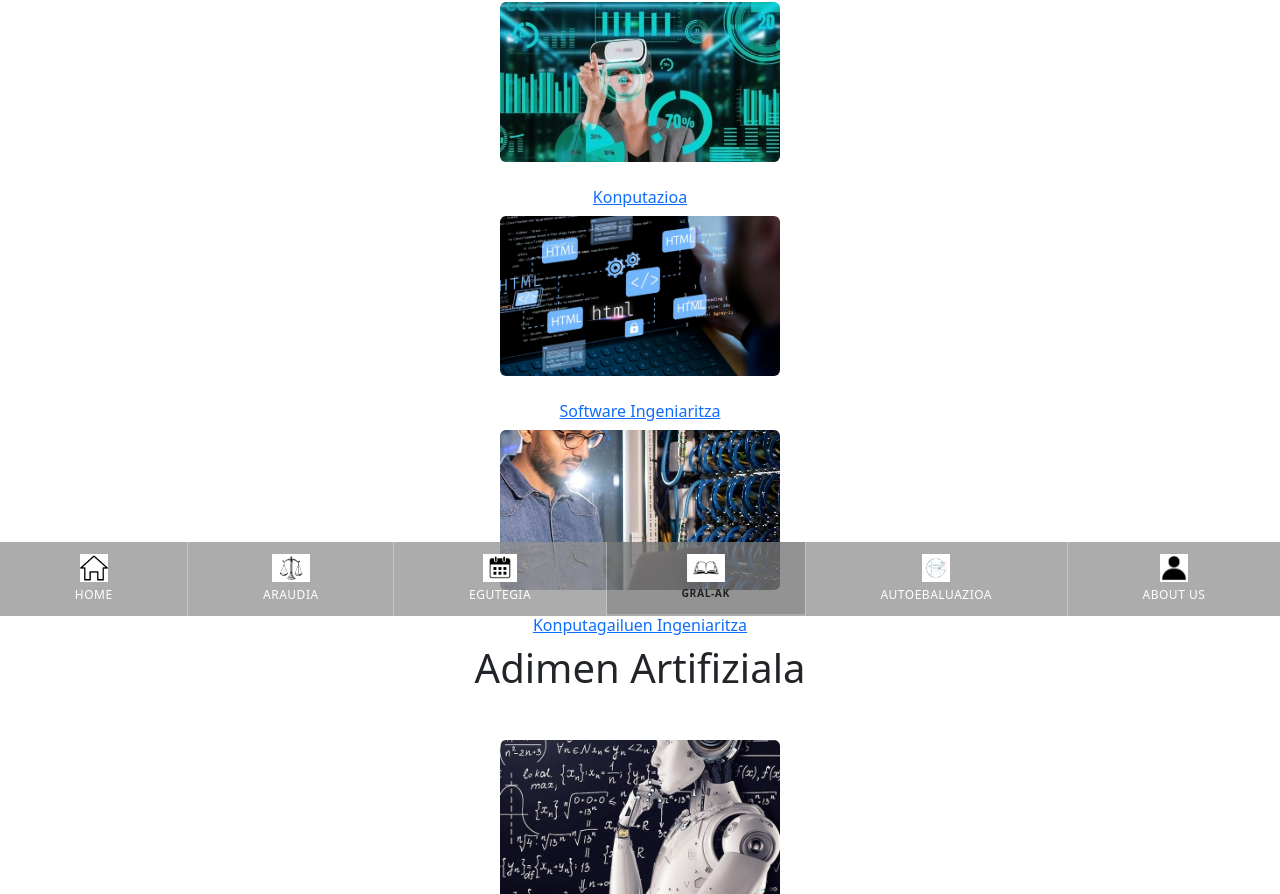
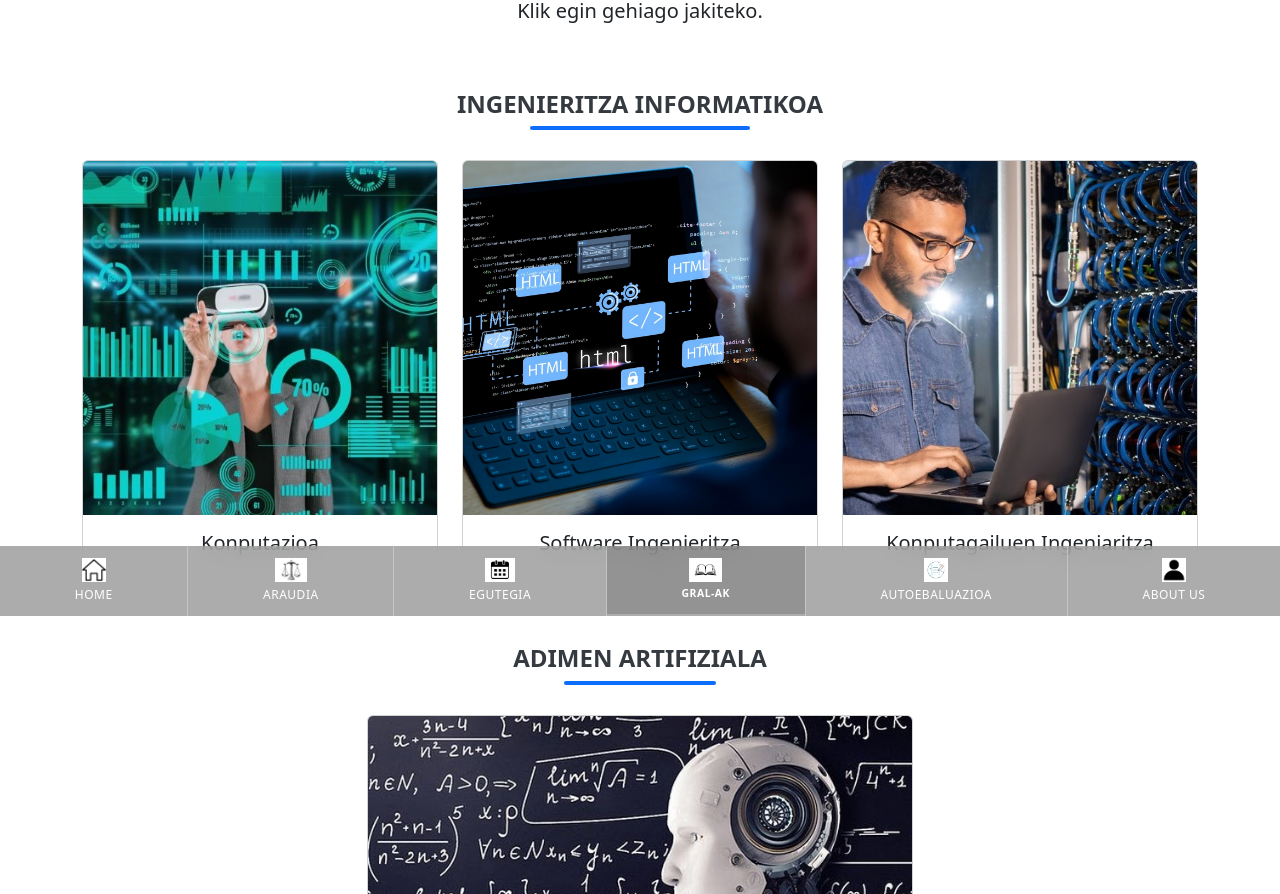
Before and after one commit to UrtziE/PKE_BOOTSTRAP, a website: page gral.html in a window 1280 px wide. Shown: the part 184-1078 px from the top of the page. Drawn offline with nearby package versions, Linux system fonts and the light colour scheme.

Commit message:
Aurreko Urteko gral-ak hobetuta

```diff
--- a/gral.html
+++ b/gral.html
@@ -5,69 +5,63 @@
     <meta name="viewport" content="width=device-width, initial-scale=1">
     <title>Ingeniaritza Informatikoa</title>
 
-    <!-- Bootstrap -->
+
     <link href="https://cdn.jsdelivr.net/npm/bootstrap@5.3.3/dist/css/bootstrap.min.css" rel="stylesheet">
+    <link rel="stylesheet" href="css/navig.css">
 
     <style>
-        body {
-            display: flex;
-            flex-direction: column;
-            min-height: 100vh;
-            padding-bottom: 100px;
-        }
 
         main {
             flex: 1;
         }
+        .gallery-img {
+            width: 100%;
+            height: 200px;
+            object-fit: cover;
+            border-radius: 8px;
+        }
+        .card-link {
+            text-decoration: none;
+            color: inherit;
 
-        .bottom-nav-blue {
-            background-color: rgba(147, 146, 147, 0.76);
+        }
+        .card-link .card {
+
+            transition: transform 0.2s ease-in-out, box-shadow 0.2s ease-in-out;
+        }
+        .card-link:hover .card {
+            transform: translateY(-5px);
+            box-shadow: 0 8px 16px rgba(0,0,0,0.15);
         }
 
-        .bottom-nav-blue .nav-link {
-            color: #ffffff;
-            padding-top: 0.75rem;
-            padding-bottom: 0.75rem;
-            transition: background-color 0.2s ease;
+
+        .menu-card-link .card {
+            border: none;
+        }
+        .menu-card-link .bi {
+            color: #0d6efd;
+        }
+        .titulo-selekzioa{
+            color: #343a40;
+            font-weight: 800;
+            text-transform: uppercase;
+            margin: 40px 0 30px 0;
+            position: relative;
+            display: inline-block;
         }
 
-        .bottom-nav-blue .nav-link:hover {
-            background-color: rgba(255, 255, 255, 0.1);
+
+        .titulo-selekzioa::after {
+            content: '';
+            display: block;
+            width: 60%;
+            height: 4px;
+            background-color: #0d6efd;
+            margin: 8px auto 0;
+            border-radius: 2px;
         }
 
-        .bottom-nav-blue .nav-link.active {
-            background-color: rgba(0, 0, 0, 0.15);
-            font-weight: bold;
-        }
 
-        .bottom-nav-blue .nav-link small {
-            font-size: 0.75rem;
-            letter-spacing: 0.5px;
-        }
-
-        .bottom-nav-blue .nav-item {
-            flex-grow: 1;
-        }
-
-        .bottom-nav-blue .nav-item:not(:last-child) {
-            border-right: 1px solid rgba(255, 255, 255, 0.3);
-        }
-
-        .menu-icon {
-            max-height: 28px;
-            max-width: 100%;
-            margin-bottom: 4px;
-        }
-
-        .area-card img {
-            width: 100%;
-            max-width: 280px;
-            height: 160px;
-            object-fit: cover;
-            border-radius: 6px;
-            margin: 0 auto;
-            display: block;
-}
     </style>
 </head>
 <body>
@@ -83,75 +77,95 @@
         </div>
     </nav>
 
-<main class="container mt-4">
 
-    <!-- GOIBURUA -->
-    <h1 class="text-center mb-5">Ingeniaritza Informatikoa</h1>
+<main class="container my-5">
 
-     <!-- BLOKE BERTIKALA -->
 
-     <div class="col-12 text-center">
-        <div class="area-card">
-            <img src="images/konputazioa.jpg" alt="Konputazioa">
-        </div>
-        <button class="btn btn-custom mt-3">
-           <a href="https://addi.ehu.eus/handle/10810/13138" target="_blank" rel="noopener noreferrer">
-               Konputazioa
-           </a>
-       </button>
+    <div class="text-center mb-4">
+        <h1 class="display-5">AURREKO URTEKO GRAL-AK</h1>
+        <p class="lead">Klik egin gehiago jakiteko.</p>
     </div>
 
-     <div class="col-12 text-center">
-         <div class="area-card">
-             <img src="images/software.png" alt="Software Ingeniaritza">
+
+    <div class="row text-center justify-content-center" >
+        <div class="col-sm-12">
+        <h4 class="titulo-selekzioa">Ingenieritza Informatikoa</h4>
             </div>
-         <button class="btn btn-custom mt-3">
-            <a href="https://addi.ehu.eus/handle/10810/13140" target="_blank" rel="noopener noreferrer">
-                Software Ingeniaritza
+
+        <div class="col-sm-12 col-md-4 mb-4">
+            <a href="https://addi.ehu.eus/handle/10810/13138" class="card-link">
+                <div class="card h-100">
+                    <img src="images/konputazioa.jpg" class="card-img-top" alt="">
+                    <div class="card-body">
+                        <h5 class="card-title text-center">Konputazioa</h5>
+                    </div>
+                </div>
             </a>
-         </button>
-
         </div>
 
 
 
-     <div class="col-12 text-center">
-         <div class="area-card">
-             <img src="images/konputagailuen_ingeniaritza.jpg" alt="Konputagailuen Ingeniaritza">
+        <div class="col-sm-12 col-md-4 mb-4  ">
+            <a href="https://addi.ehu.eus/handle/10810/13140" class="card-link">
+                <div class="card h-100">
+                    <img src="images/software.png" class="card-img-top" alt="">
+                    <div class="card-body">
+                        <h5 class="card-title text-center">Software Ingenieritza</h5>
                     </div>
-         <button class="btn btn-custom mt-3">
-            <a href="https://addi.ehu.eus/handle/10810/13139" target="_blank" rel="noopener noreferrer">
-                Konputagailuen Ingeniaritza
+                </div>
             </a>
-            </button>
         </div>
 
+        <div class="col-sm-12 col-md-4 mb-4 ">
+            <a href="https://addi.ehu.eus/handle/10810/13139" class="card-link">
+                <div class="card h-100">
+                    <img src="images/konputagailuen_ingeniaritza.jpg" class="card-img-top" alt="">
+                    <div class="card-body">
+                        <h5 class="card-title text-center">Konputagailuen Ingeniaritza</h5>
                     </div>
+                </div>
+            </a>
+        </div>
+    </div>
+    <div class="row text-center justify-content-center">
 
-    <h1 class="text-center mb-5">Adimen Artifiziala</h1>
+        <div class="col-sm-12">
+            <h4 class="titulo-selekzioa">ADIMEN ARTIFIZIALA</h4>
+        </div>
+        <div class="col-sm-12 col-md-6 mb-4">
+            <a href="https://addi.ehu.eus/handle/10810/73965" class="card-link">
+                <div class="card h-100">
+                    <img src="images/AI.jpg" class="card-img-top" alt="">
+                    <div class="card-body">
+                        <h5 class="card-title text-center">Adimen Artifiziala</h5>
+                    </div>
+                </div>
+            </a>
+        </div>
+    </div>
+    <div class="row text-center justify-content-center">
 
-    <div class="row justify-content-center">
-
-        <div class="col-12 col-md-4 mb-4 text-center">
-            <div class="area-card">
-                <img src="images/AI.jpg" alt="Software Ingeniaritza">
+        <div class="col-sm-12">
+            <h4 class="titulo-selekzioa">BESTE GRADUAK</h4>
         </div>
-            <button class="btn btn-custom mt-3 w-75">
-                <a href="https://addi.ehu.eus/handle/10810/73965" target="_blank" rel="noopener noreferrer">
-                    Adimen Artifiziala
+        <div class="col-sm-12 col-md-6 mb-4 justify-content-center align-items-center">
+            <a href="https://addi.ehu.eus" class="card-link">
+                <div class="card h-100">
+                    <img src="images/besteakGRAL.jpg" class="card-img-top" alt="Besteak">
+                    <div class="card-body">
+                        <h5 class="card-title text-center"></h5>
+                    </div>
+                </div>
             </a>
-                </button>
         </div>
-
     </div>
-
 </main>
 
-<!-- ZURE MENUA -->
+
 <div id="menu-container"></div>
 <script src="loader-menu.js"></script>
 
-<!-- Bootstrap JS -->
+
 <script src="https://cdn.jsdelivr.net/npm/bootstrap@5.3.3/dist/js/bootstrap.bundle.min.js"></script>
 
 </body>
--- /dev/null
+++ b/package.json
@@ -0,0 +1,5 @@
+{
+  "dependencies": {
+    "bootstrap": "^5.3.8"
+  }
+}
```
Also changed, not shown: images/besteakGRAL.jpg (added), 1 other file. Lines whose indentation alone changed are shown as unchanged.
